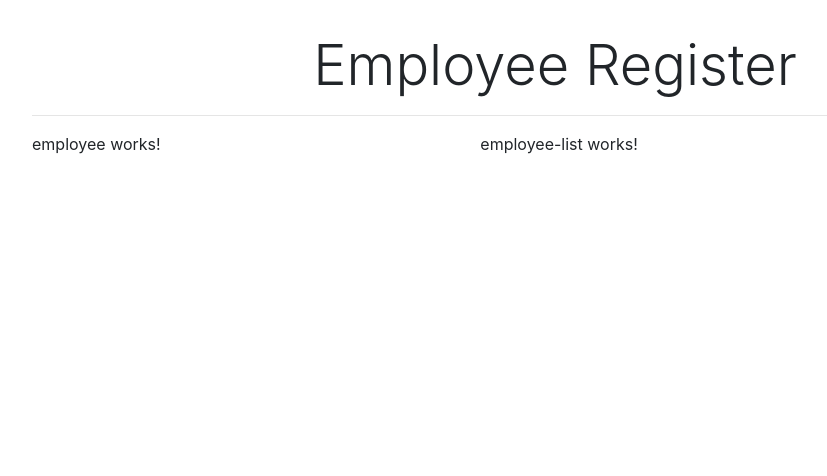
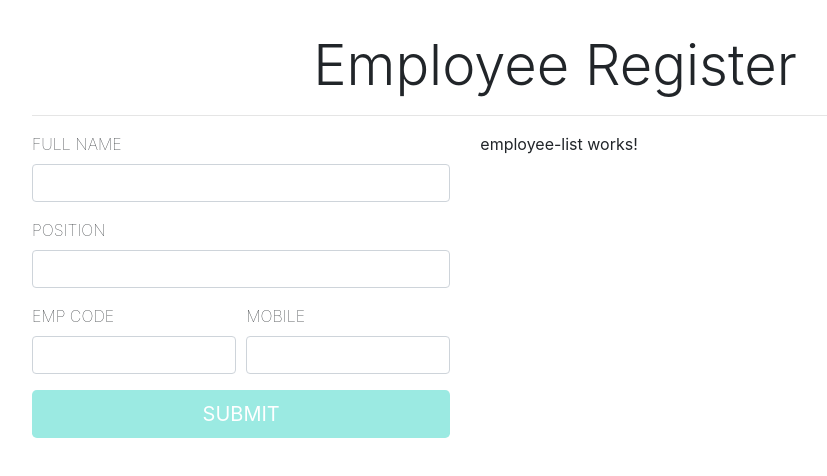
Before and after one commit to tanvirIqbal/web-api-with-angular-7, an Angular app in the folder Client/WebAPIWithAngular/: page / in a window 1280 px wide. Shown: the top 476 px of the page, without its empty margins (85-912 px from the left). Built offline with nearby package versions, Linux system fonts and the light colour scheme.

Commit message:
Create Employee Form with template driven aproach

```diff
--- a/Client/WebAPIWithAngular/src/app/employees/employee/employee.component.html
+++ b/Client/WebAPIWithAngular/src/app/employees/employee/employee.component.html
@@ -1,3 +1,26 @@
-<p>
-  employee works!
-</p>
+<form #form="ngForm" (submit)="onSubmit(form)" autocomplete="off">
+  <input type="hidden" name="EmployeeID" #EmployeeID="ngModel" [(ngModel)]="service.formData.EmployeeID">
+  <div class="form-group">
+    <label>FULL NAME</label>
+    <input name="FullName" #FullName="ngModel" [(ngModel)]="service.formData.FullName" class="form-control" required>
+    <div class="validation-error" *ngIf="FullName.invalid && FullName.touched">This field is required.</div>
+  </div>
+  <div class="form-group">
+    <label>POSITION</label>
+    <input name="Position" #Position="ngModel" [(ngModel)]="service.formData.Position" class="form-control">
+  </div>
+  <div class="form-row">
+    <div class="form-group col-md-6">
+      <label>EMP CODE</label>
+      <input name="EmployeeNo" #EmployeeNo="ngModel" [(ngModel)]="service.formData.EmployeeNo" class="form-control">
+    </div>
+    <div class="form-group  col-md-6">
+      <label>MOBILE</label>
+      <input name="Mobile" #Mobile="ngModel" [(ngModel)]="service.formData.Mobile" class="form-control">
+    </div>
+
+  </div>
+  <div class="form-group">
+    <button type="submit" [disabled]="form.invalid" class="btn btn-lg btn-block">SUBMIT</button>
+  </div>
+</form>
--- a/Client/WebAPIWithAngular/src/app/employees/employee/employee.component.ts
+++ b/Client/WebAPIWithAngular/src/app/employees/employee/employee.component.ts
@@ -1,5 +1,6 @@
 import { Component, OnInit } from '@angular/core';
 import { EmployeeService } from 'src/app/shared/employee.service';
+import { NgForm } from '@angular/forms';
 
 @Component({
   selector: 'app-employee',
@@ -11,6 +12,20 @@ export class EmployeeComponent implements OnInit {
   constructor(private service: EmployeeService) { }
 
   ngOnInit() {
+    this.resetForm();
+  }
+
+  resetForm(form?: NgForm) {
+    if (form != null) {
+      form.resetForm();
+    }
+    this.service.formData = {
+      EmployeeID: null,
+      FullName: '',
+      Position: '',
+      EmployeeNo: '',
+      Mobile: ''
+    };
   }
 
 }
```
